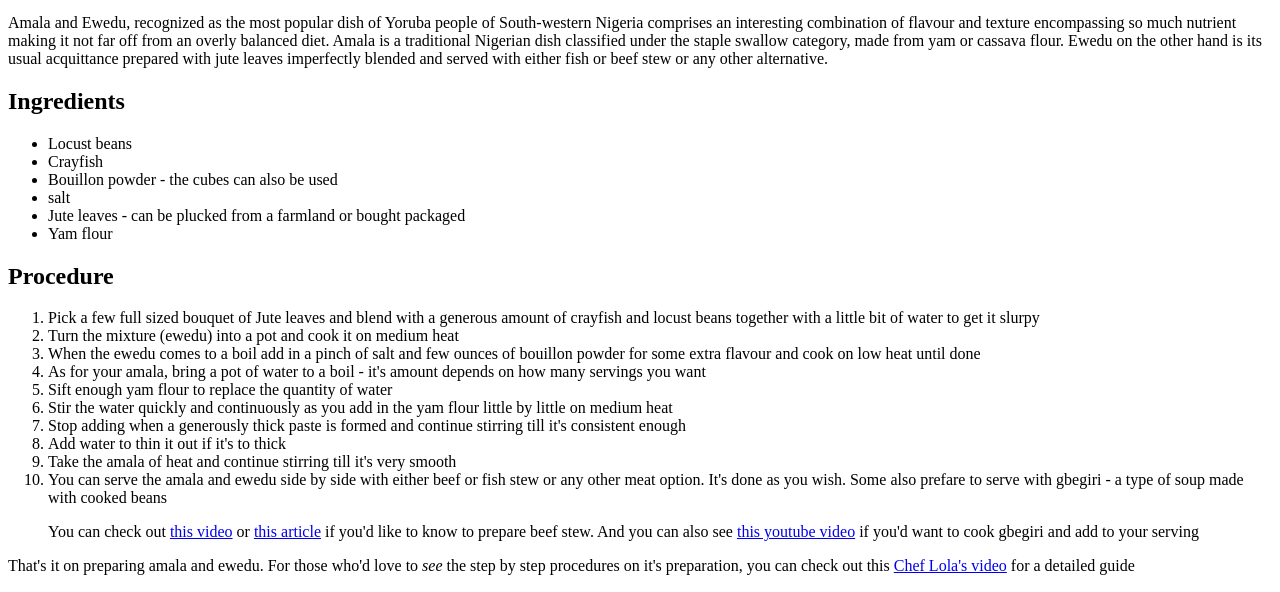
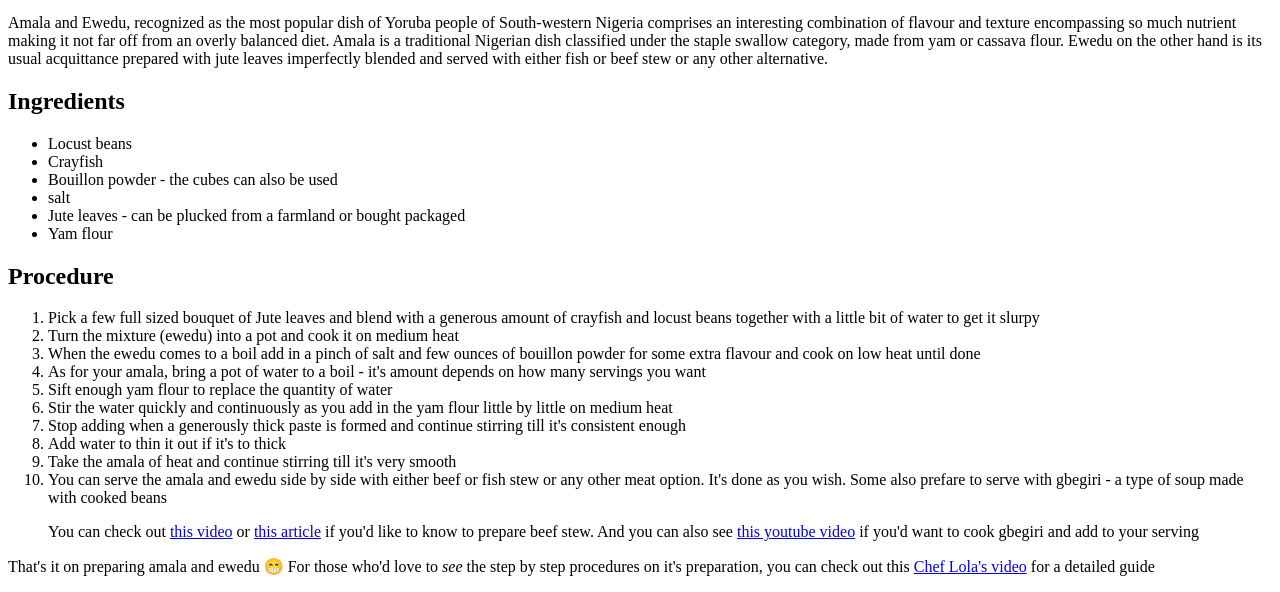
Before and after one commit to Kelino-Kelvin/Odin-Recipes, a plain HTML site: page recipes/amalaAndEwedu.html in a window 1280 px wide. Shown: the part 573-1165 px from the top of the page. Drawn offline with Linux system fonts and the light colour scheme.

Commit message:
Added: Emoji to last line

```diff
--- a/recipes/amalaAndEwedu.html
+++ b/recipes/amalaAndEwedu.html
@@ -36,6 +36,6 @@
             <li>You can serve the amala and ewedu side by side with either beef or fish stew or any other meat option. It's done as you wish. Some also prefare to serve with gbegiri - a type of soup made with cooked beans</li>
             <p>You can check out <a href="https://youtu.be/TnvdhRmQhOk">this video</a> or <a href="https://www.myactivekitchen.com/nigerian-beef-stew-african-stew/">this article</a> if you'd like to know to prepare beef stew. And you can also see <a href="https://youtu.be/SNNdCLI0Buw">this youtube video</a> if you'd want to cook gbegiri and add to your serving</p>
         </ol>
-        <p>That's it on preparing amala and ewedu. For those who'd love to <em>see</em> the step by step procedures on it's preparation, you can check out this <a href="https://youtu.be/Xw_0pki4kNY">Chef Lola's video</a> for a detailed guide</p>
+        <p>That's it on preparing amala and ewedu &#128513; For those who'd love to <em>see</em> the step by step procedures on it's preparation, you can check out this <a href="https://youtu.be/Xw_0pki4kNY" target="_blank">Chef Lola's video</a> for a detailed guide</p>
     </body>
 </html>
```
